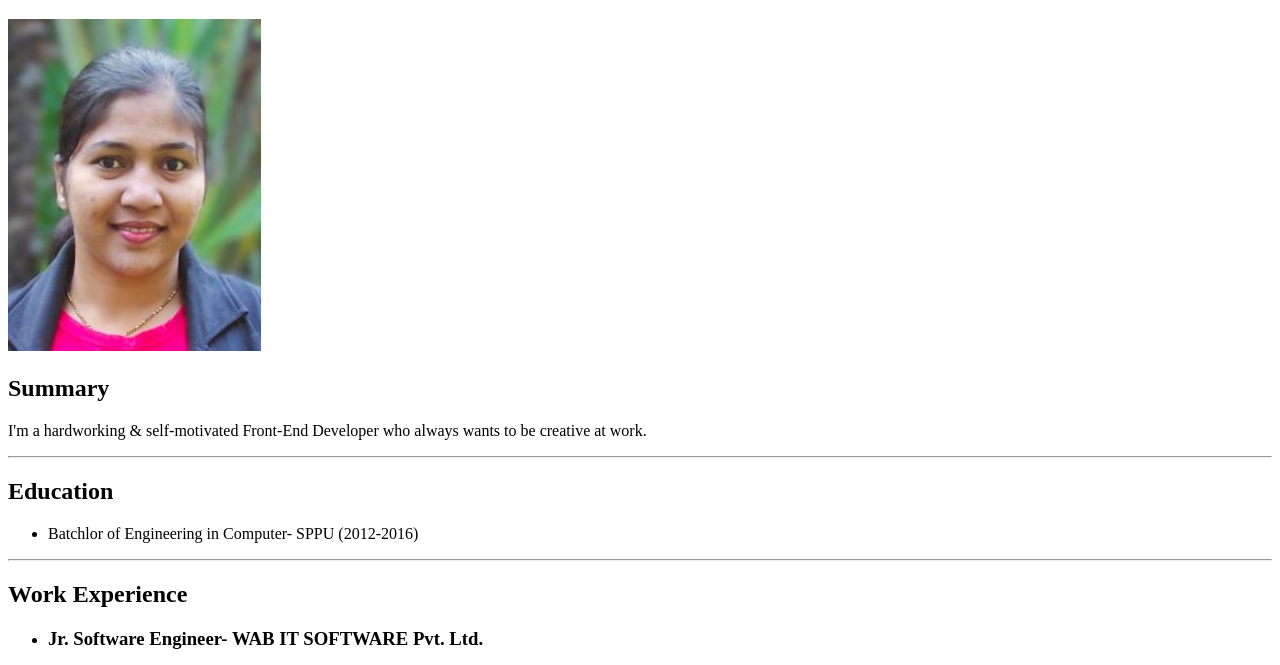
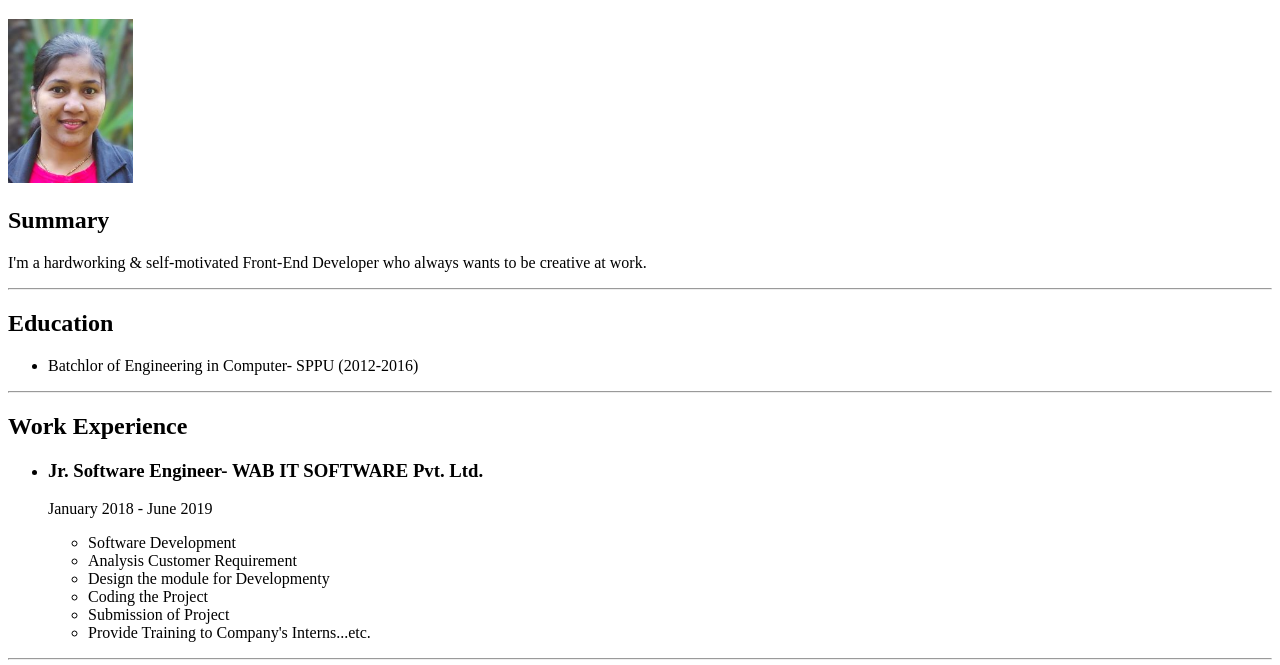
Before and after one commit to SwapnalAJ/Capstone-Project, a plain HTML site: page index.html in a window 1280 px wide. Shown: the part 61-726 px from the top of the page. Drawn offline with Linux system fonts and the light colour scheme.

Commit message:
Update index.html

```diff
--- a/index.html
+++ b/index.html
@@ -8,7 +8,7 @@
 <body>
 
 <h1>Swapnal Jadhav</h1>
-<img src="./profilepic.jpg" alt="Profile Pic" width="20%" height="auto" />
+<img src="./profilepic.jpg" alt="Profile Pic" width="125" height="auto" />
 <h2>Summary</h2>
 <p>I'm a hardworking & self-motivated Front-End Developer who always wants to be creative at work.</p>
 <hr/>
```
